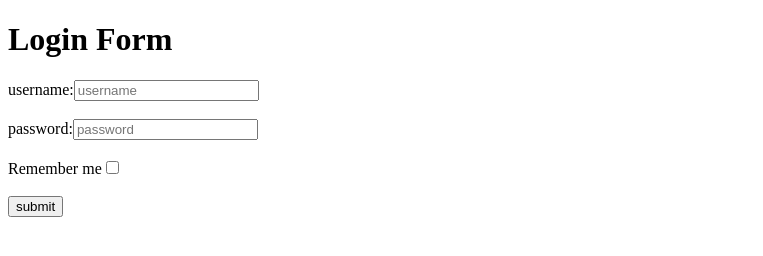
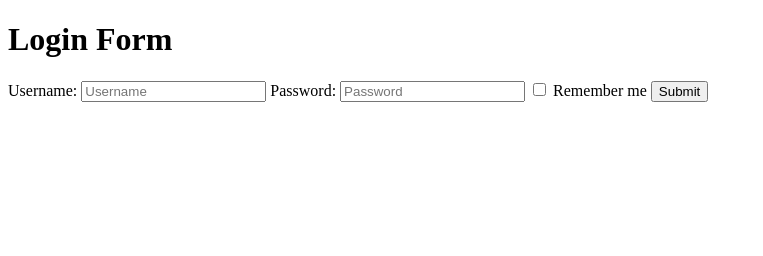
Before and after one commit to acciojob/remember-me-login-form-swasti2611, a website: page main.html in a window 1280 px wide. Shown: the whole page, without its empty margins (0-763 px from the left). Drawn offline with Linux system fonts and the light colour scheme.

Commit message:
created a submission

```diff
--- a/main.html
+++ b/main.html
@@ -9,21 +9,23 @@
 <body>
 	<!-- the entire body must be written by student -->
 
-	<h1>Login Form</h1>
-	<form id="loginForm">
-		username:<input type="text" placeholder="username" id="username">
-	</br>
-		</br>
-		password:<input type="password" placeholder="password" id="password">
-		</br>
-		</br>
-	<lable id="checkbox">Remember me</lable><input type="checkbox"  id="checkbox">
-		</br>
-		</br>
-		<input type="submit" id="submit" value=submit>
+    <h1>Login Form</h1>
 
-	</form>
-	<button id="existing" style="display: none;">Login as existing user</button>
+    <form id="loginForm">
+        <label for="username">Username:</label>
+        <input type="text" id="username" placeholder="Username">
+
+        <label for="password">Password:</label>
+        <input type="password" id="password" placeholder="Password">
+
+        <label for="checkbox">
+            <input type="checkbox" id="checkbox"> Remember me
+        </label>
+
+        <input type="submit" id="submit" value="Submit">
+    </form>
+
+    <button id="existing" style="display: none;">Login as existing user</button>
     <script type="text/javascript" src="./script.js">
 </script>
 
--- a/script.js
+++ b/script.js
@@ -22,7 +22,7 @@
                 localStorage.setItem('username', usernameInput.value);
                 localStorage.setItem('password', passwordInput.value);
                 // Show existing user button
-                existingButton.style.display = 'block';
+               // existingButton.style.display = 'block';
             } else {
                 // Remove details from local storage
                 localStorage.removeItem('username');
```
